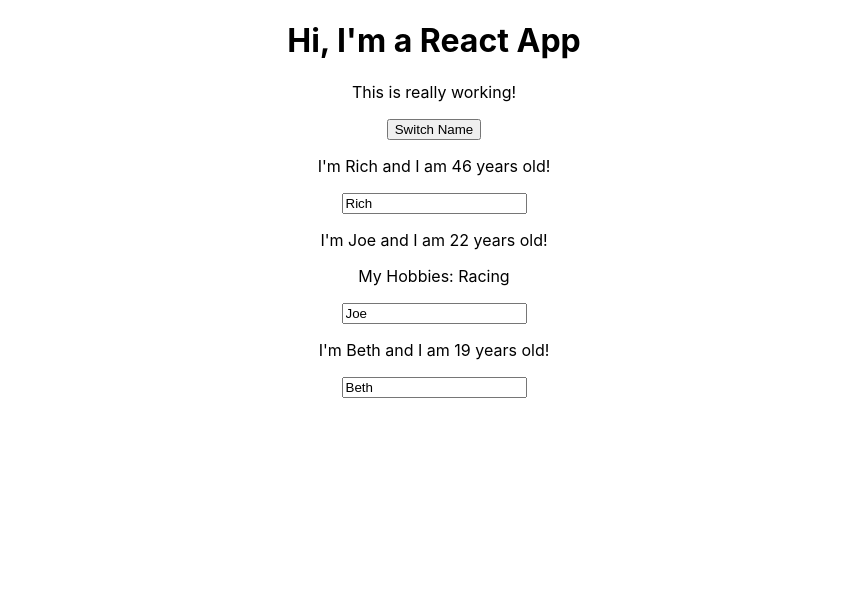
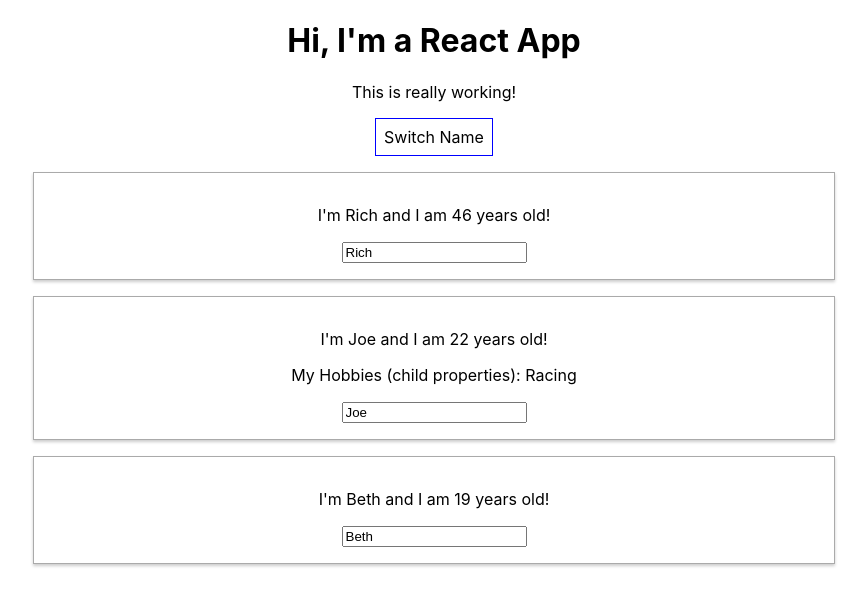
Before and after one commit to vbrich/complete-react-guide, a React (Create React App) app: page / in a window 1280 px wide. Shown: the top 606 px of the page, without its empty margins (206-1073 px from the left). Built offline with nearby package versions, Linux system fonts and the light colour scheme.

Commit message:
starting section 4

```diff
--- a/src/App.js
+++ b/src/App.js
@@ -4,7 +4,6 @@
 
 class App extends Component {
 
-  // The Class-based approach to create components uses a state property for stateful components
   state = {
     persons: [
       { name: 'Rich', age: 46 },
@@ -14,10 +13,7 @@
     otherState: 'some other value'
   }
 
-  // This function/method handles our button event and merges new state information
   switchNameHandler = (newName) => {
-    // console.log('Was clicked!');
-    // DON'T DO THIS: this.state.persons[0].name = 'Maximilian';
     this.setState( {
       persons: [
         { name: newName, age: 28 },
@@ -38,11 +34,21 @@
   }
 
   render() {
+    const style = {
+      backgroundColor: 'white',
+      font: 'inherit',
+      border: '1px solid blue',
+      padding: '8px',
+      cursor: 'pointer'
+    };
+
     return (
       <div className="App">
         <h1>Hi, I'm a React App</h1>
         <p>This is really working!</p>
-        <button onClick={() => this.switchNameHandler('Maximilian!!')}>Switch Name</button>
+        <button
+          style={style}
+          onClick={() => this.switchNameHandler('Maximilian!!')}>Switch Name</button>
         <Person
           name={this.state.persons[0].name}
           age={this.state.persons[0].age} />
@@ -50,7 +56,7 @@
           name={this.state.persons[1].name}
           age={this.state.persons[1].age}
           click={this.switchNameHandler.bind(this, 'Max!')}
-          changed={this.nameChangedHandler} >My Hobbies: Racing</Person>
+          changed={this.nameChangedHandler} >My Hobbies (child properties): Racing</Person>
         <Person
           name={this.state.persons[2].name}
           age={this.state.persons[2].age} />
--- /dev/null
+++ b/src/Person/Person.css
@@ -0,0 +1,8 @@
+.Person {
+    width: 60%;
+    margin: 16px auto;
+    border: 1px solid #aaa;
+    box-shadow: 0 2px 3px #ccc;
+    padding: 16px;
+    text-align: center;
+}
--- a/src/Person/Person.js
+++ b/src/Person/Person.js
@@ -1,8 +1,9 @@
 import React from 'react';
+import './Person.css';
 
 const person = ( props ) => {
     return (
-        <div>
+        <div className="Person">
             <p onClick={props.click}>I'm {props.name} and I am {props.age} years old!</p>
             <p>{props.children}</p>
             <input type="text" onChange={props.changed} value={props.name} />
```
Also changed, not shown: 1 other file (tests, documents, lock files or other folders).
